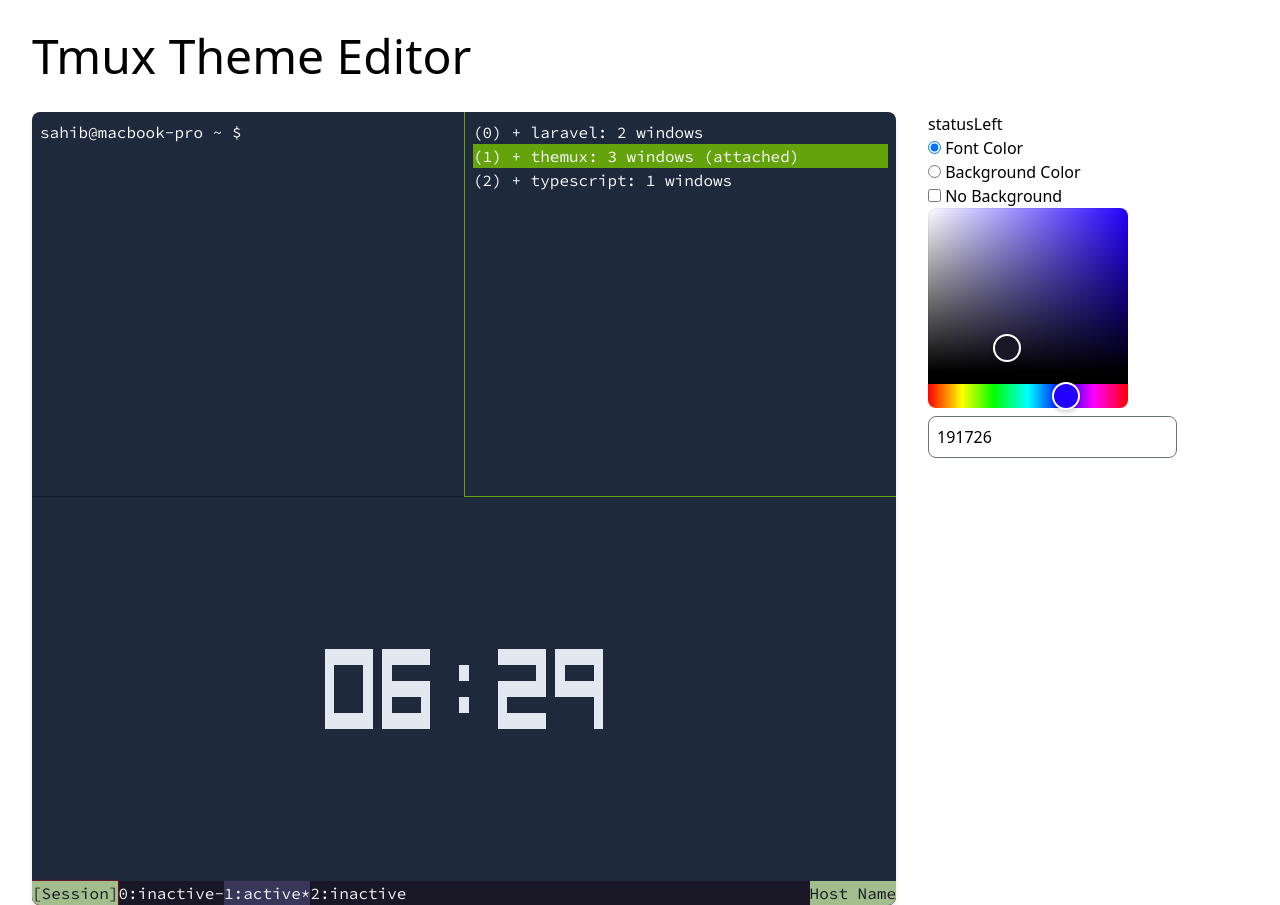
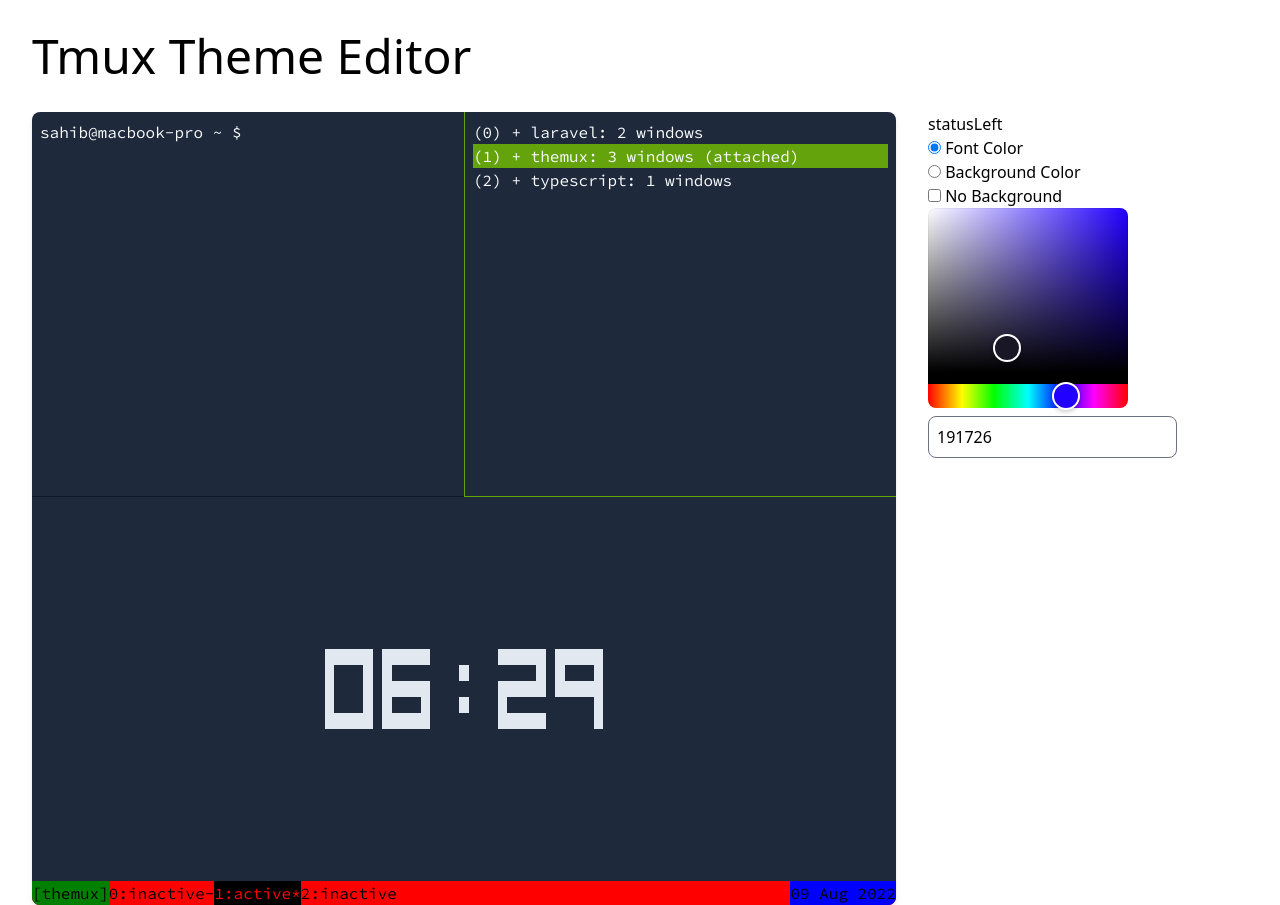
Before and after one commit to sahibalejandro/themux, a React (Vite) app: page / in a window 1280 px wide. Built offline with nearby package versions, Linux system fonts and the light colour scheme.

Commit message:
[wip] Make Selectable elements update global state

```diff
--- a/src/components/Selectable.tsx
+++ b/src/components/Selectable.tsx
@@ -1,12 +1,14 @@
 import useStore from "../store";
+import type { IConfigs } from "../types";
 
 type PropsType = {
+  style?: any;
   className?: string;
-  elementName: string;
+  elementName: keyof IConfigs;
   children: React.ReactNode;
 };
 
-export default function Selectable(props: PropsType) {
+function Selectable(props: PropsType) {
   const state = useStore();
 
   function handleClick(e: React.MouseEvent) {
@@ -15,8 +17,19 @@ export default function Selectable(props: PropsType) {
   }
 
   return (
-    <div className={`cursor-pointer ${props.className}`} onClick={handleClick}>
+    <div
+      style={props.style}
+      onClick={handleClick}
+      className={`cursor-pointer ${props.className}`}
+    >
       {props.children}
     </div>
   );
 }
+
+Selectable.defaultProps = {
+  style: {},
+  className: "",
+};
+
+export default Selectable;
--- /dev/null
+++ b/src/components/Status.tsx
@@ -0,0 +1,45 @@
+import Selectable from "./Selectable";
+import { useElementConfig } from "../hooks";
+import type { IConfig } from "../types";
+
+function getStyles(config: IConfig) {
+  return {
+    color: config.color,
+    backgroundColor: config.backgroundColor,
+  };
+}
+
+export default function Status() {
+  const statusStyles = getStyles(useElementConfig("status"));
+  const statusLeftStyles = getStyles(useElementConfig("statusLeft"));
+  const statusRightStyles = getStyles(useElementConfig("statusRight"));
+  const windowStatusCurrentStyles = getStyles(
+    useElementConfig("windowStatusCurrent")
+  );
+
+  return (
+    <Selectable elementName="status" style={statusStyles}>
+      <div className="flex">
+        <Selectable elementName="statusLeft" style={statusLeftStyles}>
+          <div>[themux]</div>
+        </Selectable>
+        <Selectable elementName="windowStatus">
+          <div>0:inactive-</div>
+        </Selectable>
+        <Selectable
+          elementName="windowStatusCurrent"
+          style={windowStatusCurrentStyles}
+        >
+          <div>1:active*</div>
+        </Selectable>
+        <Selectable elementName="windowStatus">
+          <div>2:inactive</div>
+        </Selectable>
+        <div className="grow"></div>
+        <Selectable elementName="statusRight" style={statusRightStyles}>
+          <div>09 Aug 2022</div>
+        </Selectable>
+      </div>
+    </Selectable>
+  );
+}
--- a/src/components/Terminal.tsx
+++ b/src/components/Terminal.tsx
@@ -1,6 +1,6 @@
 import Pane from "./Pane";
 import Clock from "./Clock";
-import TmuxBar from "./TmuxBar";
+import Status from "./Status";
 import SessionsList from "./SessionsList";
 import Selectable from "./Selectable";
 
@@ -30,7 +30,7 @@ export default function Terminal() {
           </Selectable>
         </Pane>
       </div>
-      <TmuxBar />
+      <Status />
     </div>
   );
 }
--- a/src/components/TmuxBar.tsx
+++ /dev/null
@@ -1,21 +0,0 @@
-import TmuxElement from "./TmuxElement";
-import { useStyleValue } from "../hooks";
-
-export default function TmuxBar() {
-  const color = useStyleValue("status", "fg");
-  const backgroundColor = useStyleValue("status", "bg");
-
-  const style = { color, backgroundColor };
-
-  return (
-    <div style={style} className="tmux-status flex">
-      {/* TODO: Move Tmux element names to an Enum! */}
-      <TmuxElement name="statusLeft">[Session]</TmuxElement>
-      <TmuxElement name="windowStatus">0:inactive-</TmuxElement>
-      <TmuxElement name="windowStatusCurrent">1:active*</TmuxElement>
-      <TmuxElement name="windowStatus">2:inactive</TmuxElement>
-      <TmuxElement className="flex-grow" name="status" />
-      <TmuxElement name="statusRight">Host Name</TmuxElement>
-    </div>
-  );
-}
--- a/src/hooks.ts
+++ b/src/hooks.ts
@@ -1,6 +1,13 @@
 import useStore from "./store";
+import type { IConfigs } from "./types";
 
+// Possible deprecated
 export function useStyleValue(element: string, property: string): string {
   const state = useStore();
   return state.styles[element]?.[property] || "";
 }
+
+export function useElementConfig(elementName: keyof IConfigs) {
+  const state = useStore();
+  return state.configs[elementName];
+}
--- a/src/store.ts
+++ b/src/store.ts
@@ -7,6 +7,7 @@ export default create<IStore>((set) => {
     // TODO: Move tmux element names to an Enum!
     currentElement: "statusLeft",
 
+    // Deprecated
     styles: {
       statusLeft: { fg: "#191726", bg: "#a3be8c" },
       statusRight: { fg: "#191726", bg: "#a3be8c" },
@@ -15,10 +16,18 @@ export default create<IStore>((set) => {
       status: { fg: "#f2f3f7", bg: "#191726" },
     },
 
+    configs: {
+      status: { color: "black", backgroundColor: "red" },
+      statusLeft: { color: "black", backgroundColor: "green" },
+      statusRight: { color: "black", backgroundColor: "blue" },
+      windowStatusCurrent: { color: "red", backgroundColor: "black" },
+    },
+
     setCurrentElement: (elementName: string) => {
       return set({ currentElement: elementName });
     },
 
+    // Deprecated
     setStyleValue: (property: string, value: string) => {
       return set((state) => {
         const styles = { ...state.styles };
```
Also changed, not shown: src/types.ts (+21 -2 lines).
